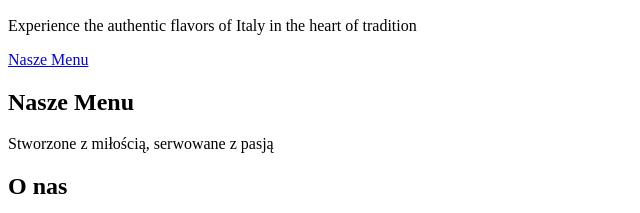
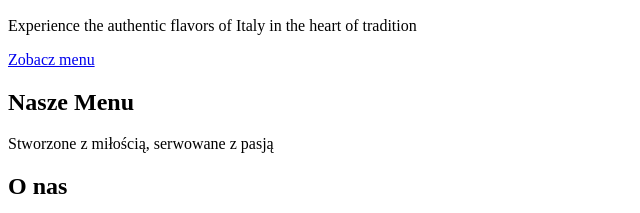
Before and after one commit to wwx33031/projekt_semestralny_1, a plain HTML site: page index.html in a window 1280 px wide. Shown: the part 223-436 px from the top of the page, 0-640 px from the left. Drawn offline with Linux system fonts and the light colour scheme.

Commit message:
#PS1_3 MENU BUTTON

```diff
--- a/index.html
+++ b/index.html
@@ -31,7 +31,7 @@
           <p>
             Experience the authentic flavors of Italy in the heart of tradition
           </p>
-          <a href="#menu">Nasze Menu</a>
+          <a href="#menu">Zobacz menu</a>
         </div>
       </section>
 
```
